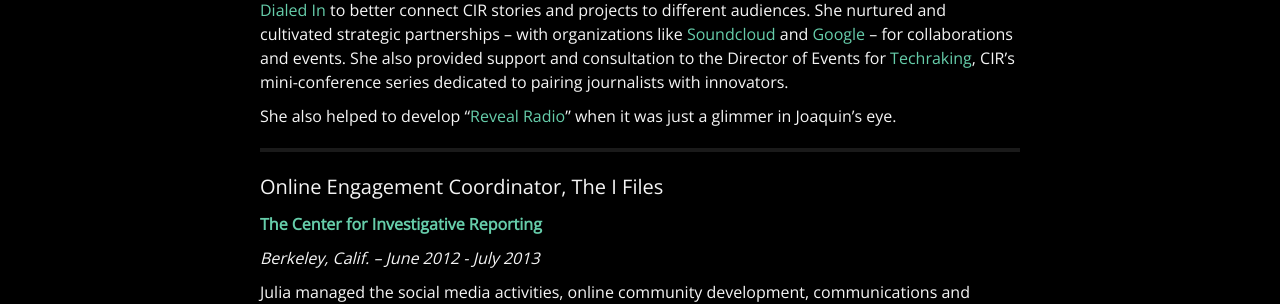
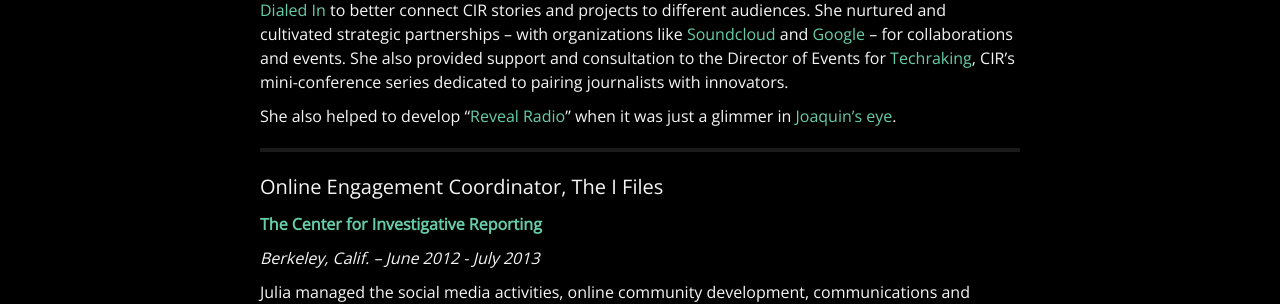
Before and after one commit to juliachanb/juliachanb.github.io, a Jekyll site: the page built from pages/resume.md, in a window 1280 px wide and 900 px high, scrolled down 852 px. Shown: the part 155-459 px from the top of the window. Built offline with Jekyll 4.4.1, drawn with Linux system fonts in a browser that asks for light colours; nearby versions of some CDN libraries; some web fonts are replaced; part of the change alters nothing that is shown.

```diff
--- a/pages/resume.md
+++ b/pages/resume.md
@@ -35,7 +35,7 @@ With a small team, she created and executed social media and community engagemen
 
 Julia led community engagement projects such as [StoryWorks](https://storyworks.revealnews.org/), the [UN\|PUBLISHED film festival](http://blog.sfgate.com/artsandnot/2014/06/20/investigation-on-screen/) and [Dialed In](http://cironline.org/dialedin) to better connect CIR stories and projects to different audiences. She nurtured and cultivated strategic partnerships – with organizations like [Soundcloud](http://cironline.org/blog/post/what-does-news-sound-techraking-four-looks-clouds-5396) and [Google](http://cironline.org/blog/post/join-our-live-coverage-cirs-techraking-conference-toronto-6193) – for collaborations and events. She also provided support and consultation to the Director of Events for [Techraking](https://www.revealnews.org/events-page/techraking/), CIR's mini-conference series dedicated to pairing journalists with innovators.
 
-She also helped to develop "[Reveal Radio](http://revealradio.org/tag/09-28-2013/)" when it was just a glimmer in Joaquin's eye.
+She also helped to develop "[Reveal Radio](http://revealradio.org/tag/09-28-2013/)" when it was just a glimmer in [Joaquin's eye](http://www.cjr.org/behind_the_news/reveal_and_the_new_push_for_po.php).
 
 ___
 
```
